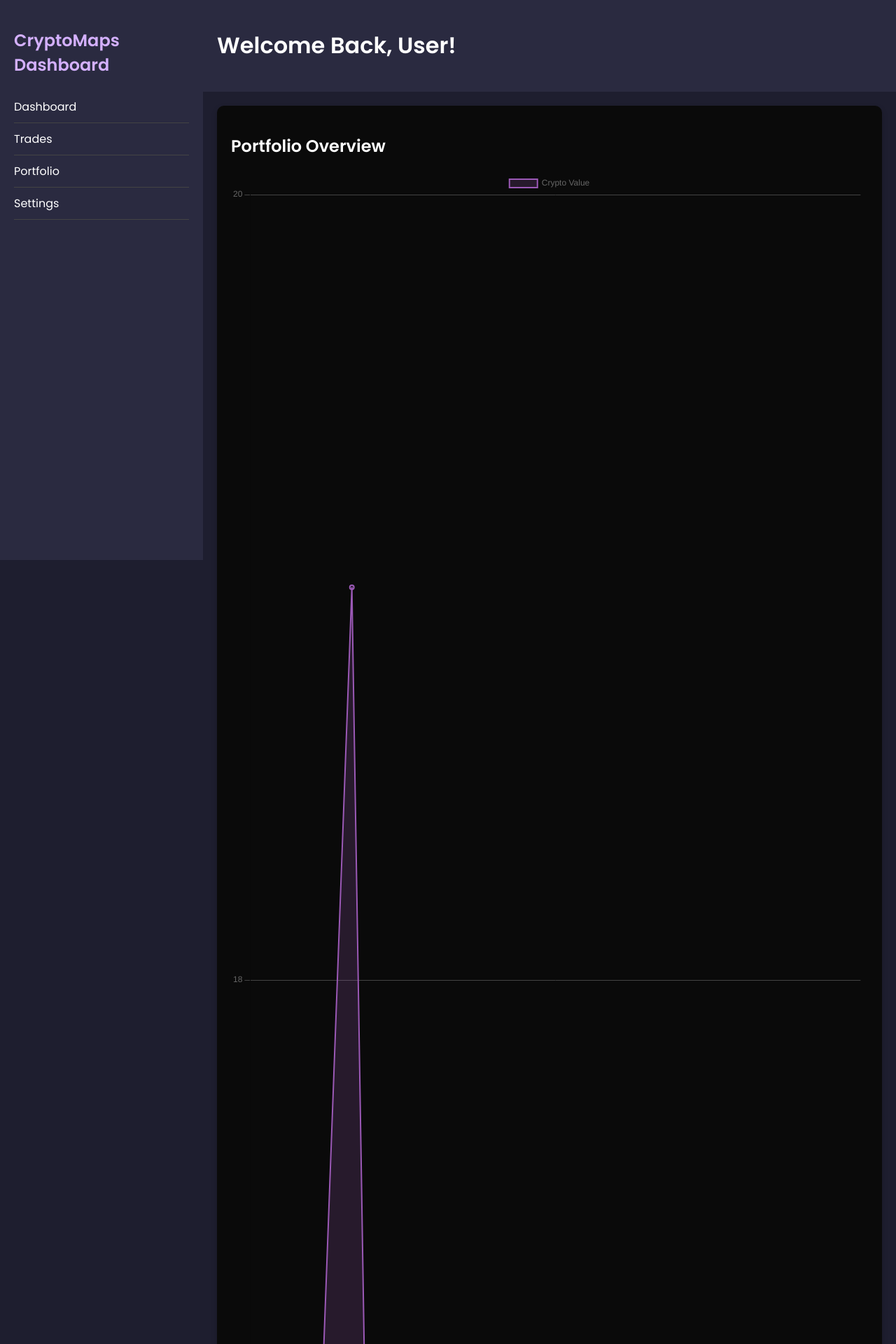
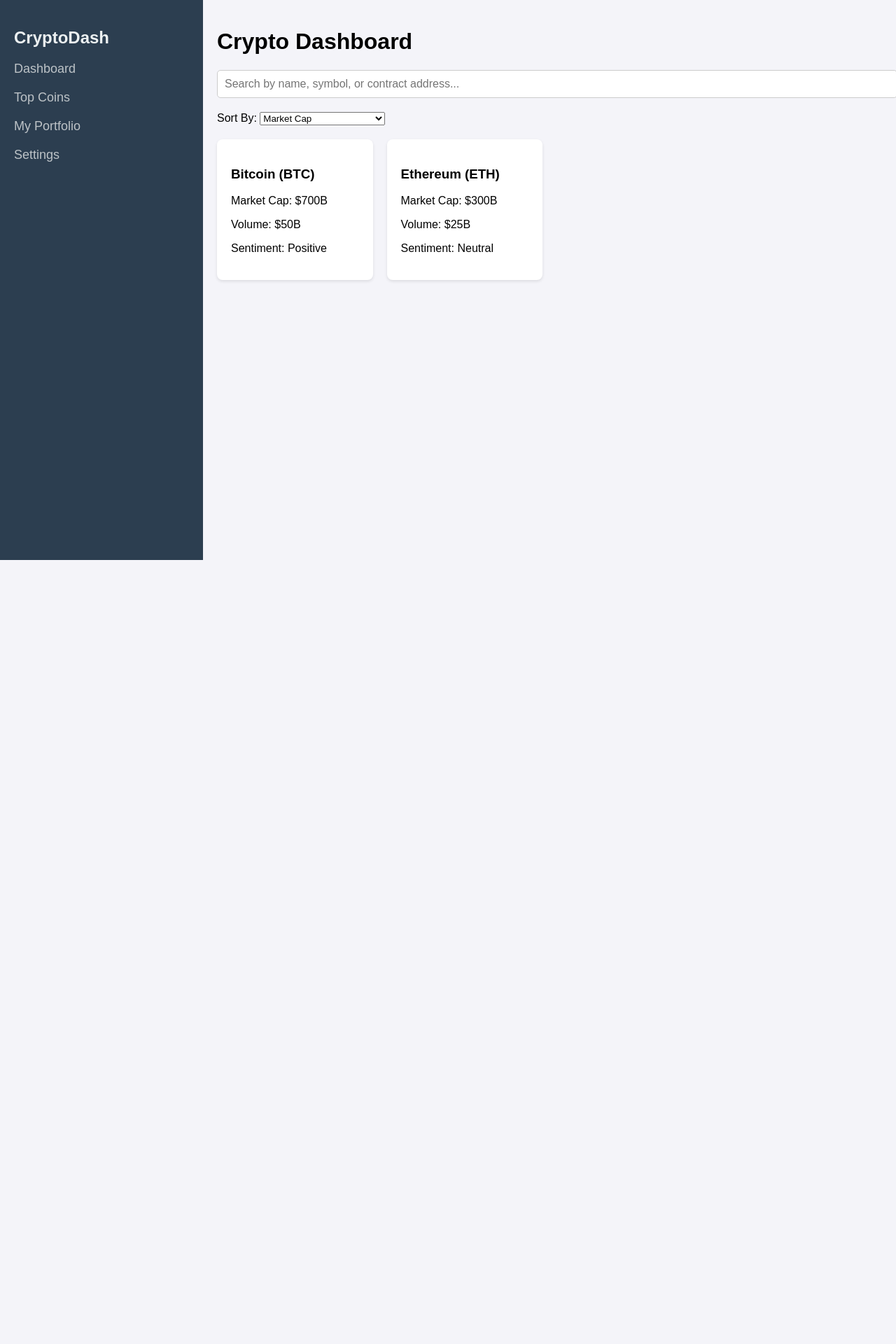
Before and after one commit to VynavinV/CookieMaps, a Flask app: page /dashboard in a window 1280 px wide. Shown: the top 1920 px of the page at 70% size. After the commit the page ends 800 px from the top, so only its background shows below. Run offline with Flask 3, Linux system fonts and the light colour scheme.

Commit message:
chore: remove cryptocurrencies.json file

```diff
--- a/static/style.css
+++ b/static/style.css
@@ -1,28 +1,27 @@
 body {
-    font-family: 'Poppins', sans-serif;
-    background-color: #1e1e2f;
-    color: #fff;
+  font-family: 'Arial', sans-serif;
+  background-color: #f4f4f9;
   margin: 0;
   padding: 0;
   display: flex;
   height: 100vh;
 }
 
-  .dashboard {
+.dashboard-container {
   display: flex;
   width: 100%;
 }
 
 .sidebar {
   width: 250px;
-    background-color: #2a2a40;
+  background-color: #2c3e50;
+  color: white;
   padding: 20px;
 }
 
 .sidebar h2 {
+  color: #ecf0f1;
   font-size: 24px;
-    color: #d4b0ff;
-    margin-bottom: 20px;
 }
 
 .sidebar ul {
@@ -31,64 +30,49 @@ body {
 }
 
 .sidebar ul li {
-    padding: 10px 0;
-    border-bottom: 1px solid #444;
-    cursor: pointer;
+  margin: 20px 0;
 }
 
-  .sidebar ul li:hover {
-    color: #d4b0ff;
+.sidebar ul li a {
+  color: #bdc3c7;
+  text-decoration: none;
+  font-size: 18px;
+}
+
+.sidebar ul li a:hover {
+  color: #ecf0f1;
 }
 
 .main-content {
   flex: 1;
-    display: flex;
-    flex-direction: column;
+  padding: 20px;
 }
 
-  .navbar {
-    padding: 20px;
-    background-color: #2a2a40;
+.search-container {
+  margin-bottom: 20px;
 }
 
-  .content {
-    padding: 20px;
+.search-container input {
+  width: 100%;
+  padding: 10px;
+  font-size: 16px;
+  border: 1px solid #ccc;
+  border-radius: 5px;
+}
+
+.filter-container {
+  margin-bottom: 20px;
+}
+
+.coin-cards {
   display: grid;
-    grid-template-columns: 2fr 1fr;
+  grid-template-columns: repeat(auto-fill, minmax(200px, 1fr));
   gap: 20px;
 }
 
-  .card {
-    background-color: #0a0a0a;
+.coin-card {
+  background: white;
   padding: 20px;
-    border-radius: 10px;
-    box-shadow: 0 4px 8px rgba(0, 0, 0, 0.2);
+  border-radius: 8px;
+  box-shadow: 0 2px 4px rgba(0, 0, 0, 0.1);
 }
-
-  .card.large {
-    grid-column: span 2;
-  }
-
-  .balance {
-    font-size: 36px;
-    font-weight: bold;
-  }
-
-  ul {
-    list-style: none;
-    padding: 0;
-  }
-
-  ul li {
-    display: flex;
-    justify-content: space-between;
-    padding: 10px 0;
-  }
-
-  .green {
-    color: #4caf50;
-  }
-
-  .red {
-    color: #f44336;
-  }
--- a/templates/dashboard.html
+++ b/templates/dashboard.html
@@ -3,47 +3,63 @@
 <head>
   <meta charset="UTF-8">
   <meta name="viewport" content="width=device-width, initial-scale=1.0">
-  <title>Crypto Dashboard</title>
-  <link href="https://fonts.googleapis.com/css2?family=Poppins:wght@400;600&display=swap" rel="stylesheet">
-  <link rel="stylesheet" href="{{ url_for('static', filename='style.css') }}">
+  <title>CryptoDash</title>
+  <link rel="stylesheet" href="style.css">
   <script src="https://cdn.jsdelivr.net/npm/chart.js"></script>
 </head>
 <body>
-  <div class="dashboard">
-    <aside class="sidebar">
-      <h2>CryptoMaps Dashboard</h2>
-      <nav>
-        <ul>
-          <li>Dashboard</li>
-          <li>Trades</li>
-          <li>Portfolio</li>
-          <li>Settings</li>
-        </ul>
-      </nav>
-    </aside>
-    <main class="main-content">
-      <header class="navbar">
-        <h1>Welcome Back, User!</h1>
-      </header>
-      <section class="content">
-        <div class="card large">
-          <h2>Portfolio Overview</h2>
-          <canvas id="cryptoChart"></canvas>
+  <div class="dashboard-container">
+    <!-- Sidebar -->
+    <nav class="sidebar">
+      <h2>CryptoDash</h2>
+      <ul>
+        <li><a href="#">Dashboard</a></li>
+        <li><a href="#">Top Coins</a></li>
+        <li><a href="#">My Portfolio</a></li>
+        <li><a href="#">Settings</a></li>
+      </ul>
+    </nav>
+
+    <!-- Main Content -->
+    <div class="main-content">
+      <h1>Crypto Dashboard</h1>
+
+      <!-- Search Bar -->
+      <div class="search-container">
+        <input type="text" id="searchBar" placeholder="Search by name, symbol, or contract address...">
+      </div>
+
+      <!-- Filters -->
+      <div class="filter-container">
+        <label for="filter">Sort By:</label>
+        <select id="filter">
+          <option value="marketCap">Market Cap</option>
+          <option value="volume">Trading Volume</option>
+          <option value="sentiment">Social Sentiment</option>
+          <option value="performance">Recent Price Performance</option>
+          <option value="risk">Risk Score</option>
+        </select>
+      </div>
+
+      <!-- Coin Cards -->
+      <div class="coin-cards">
+        <div class="coin-card">
+          <h3>Bitcoin (BTC)</h3>
+          <p>Market Cap: $700B</p>
+          <p>Volume: $50B</p>
+          <p>Sentiment: Positive</p>
         </div>
-        <div class="card">
-          <h2>Account Balance</h2>
-          <p class="balance">$12,345</p>
+        <div class="coin-card">
+          <h3>Ethereum (ETH)</h3>
+          <p>Market Cap: $300B</p>
+          <p>Volume: $25B</p>
+          <p>Sentiment: Neutral</p>
         </div>
-        <div class="card">
-          <h2>Recent Transactions</h2>
-          <ul>
-            <li>Bitcoin Purchase <span class="green">+0.05 BTC</span></li>
-            <li>Ethereum Sale <span class="red">-0.1 ETH</span></li>
-          </ul>
-        </div>
-      </section>
-    </main>
+        <!-- More coin cards here -->
+      </div>
+    </div>
   </div>
+
   <script src="script.js"></script>
 </body>
 </html>
```
Also changed, not shown: cryptocurrencies.json (deleted, +0 -1 lines). Lines whose indentation alone changed are shown as unchanged.
